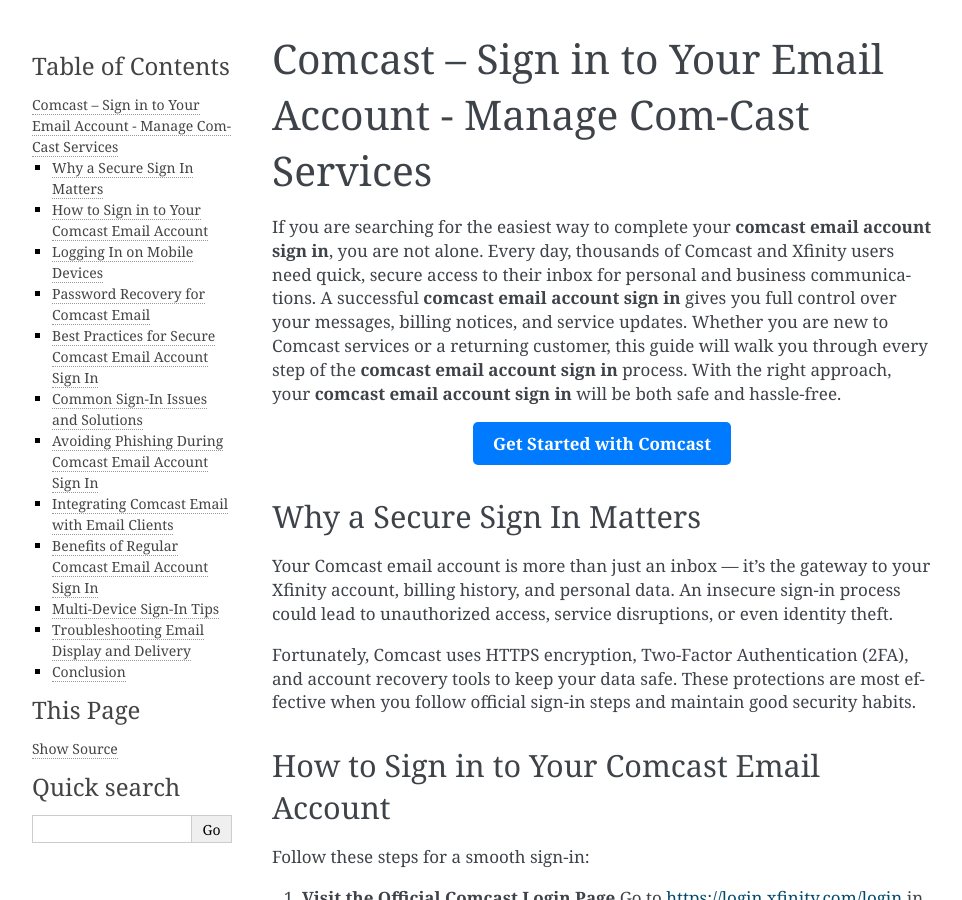
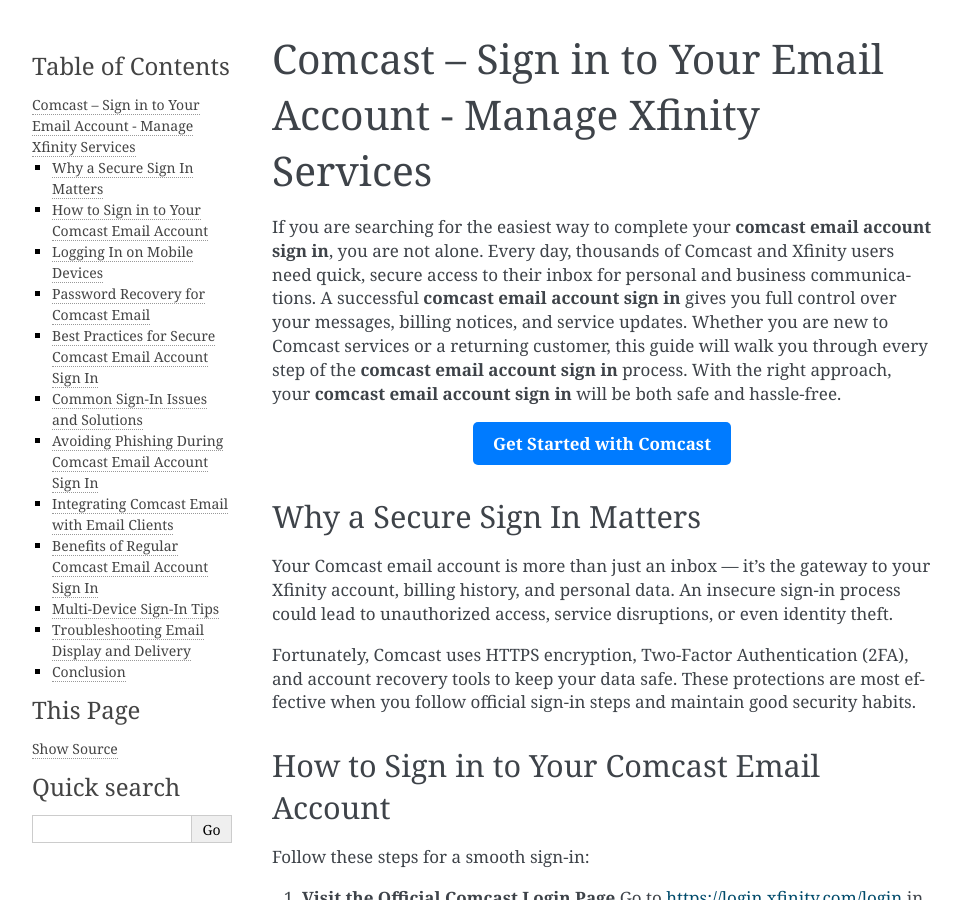
Before and after one commit to michaelakam/xfinityservices, a Sphinx documentation site: the page built from docs/index.rst, in a window 1280 px wide and 900 px high. Shown: the whole window, without its empty margins (148-1110 px from the left). Built offline with Sphinx 7.4.7, drawn with Linux system fonts in a browser that asks for light colours.

Commit message:
Update index.rst

```diff
--- a/docs/index.rst
+++ b/docs/index.rst
@@ -1,4 +1,4 @@
-Comcast – Sign in to Your Email Account - Manage Com-Cast Services
+Comcast – Sign in to Your Email Account - Manage Xfinity Services
 ==========================================================
 
 If you are searching for the easiest way to complete your **comcast email account sign in**, you are not alone. Every day, thousands of Comcast and Xfinity users need quick, secure access to their inbox for personal and business communications. A successful **comcast email account sign in** gives you full control over your messages, billing notices, and service updates. Whether you are new to Comcast services or a returning customer, this guide will walk you through every step of the **comcast email account sign in** process. With the right approach, your **comcast email account sign in** will be both safe and hassle-free.
```
